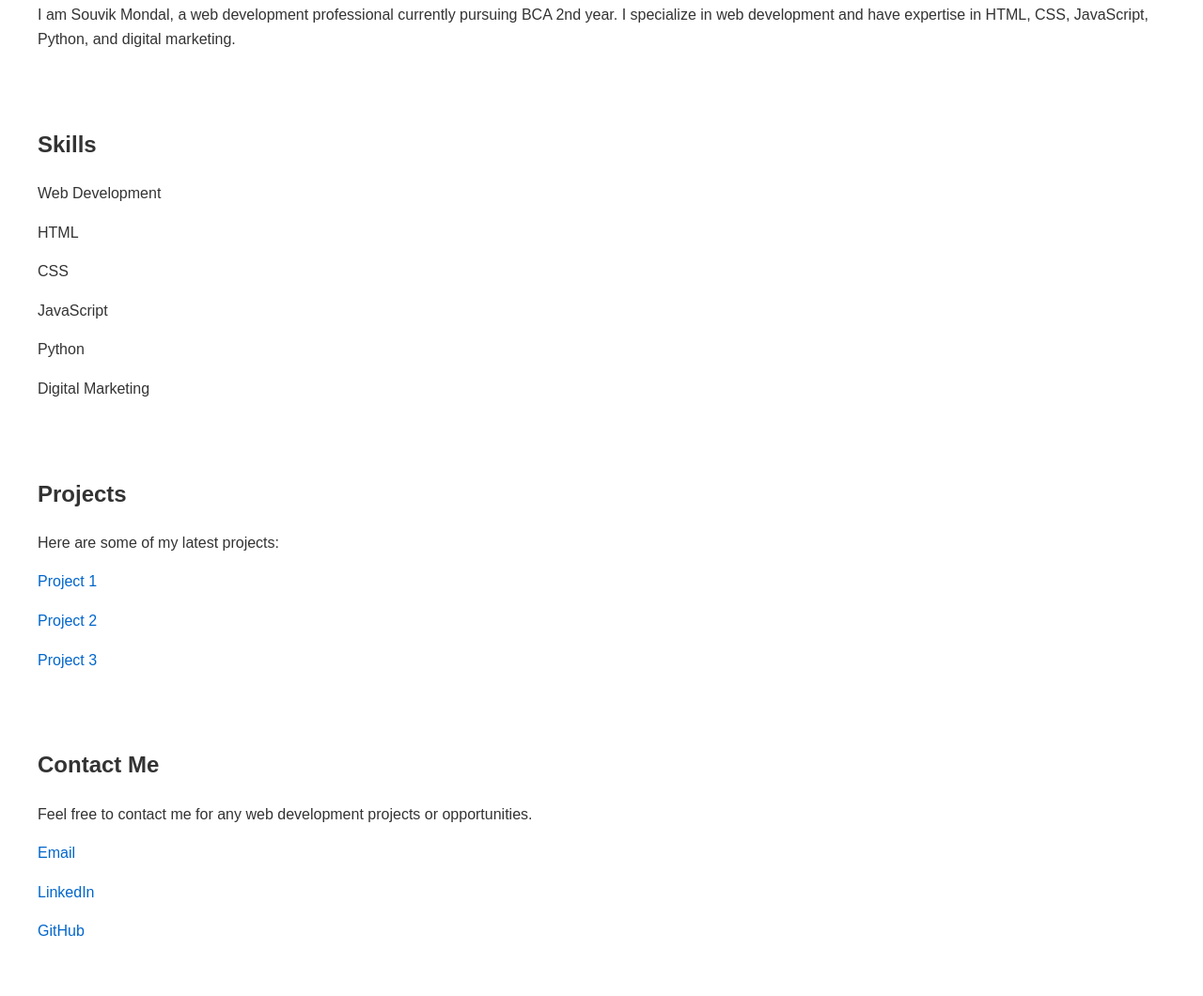
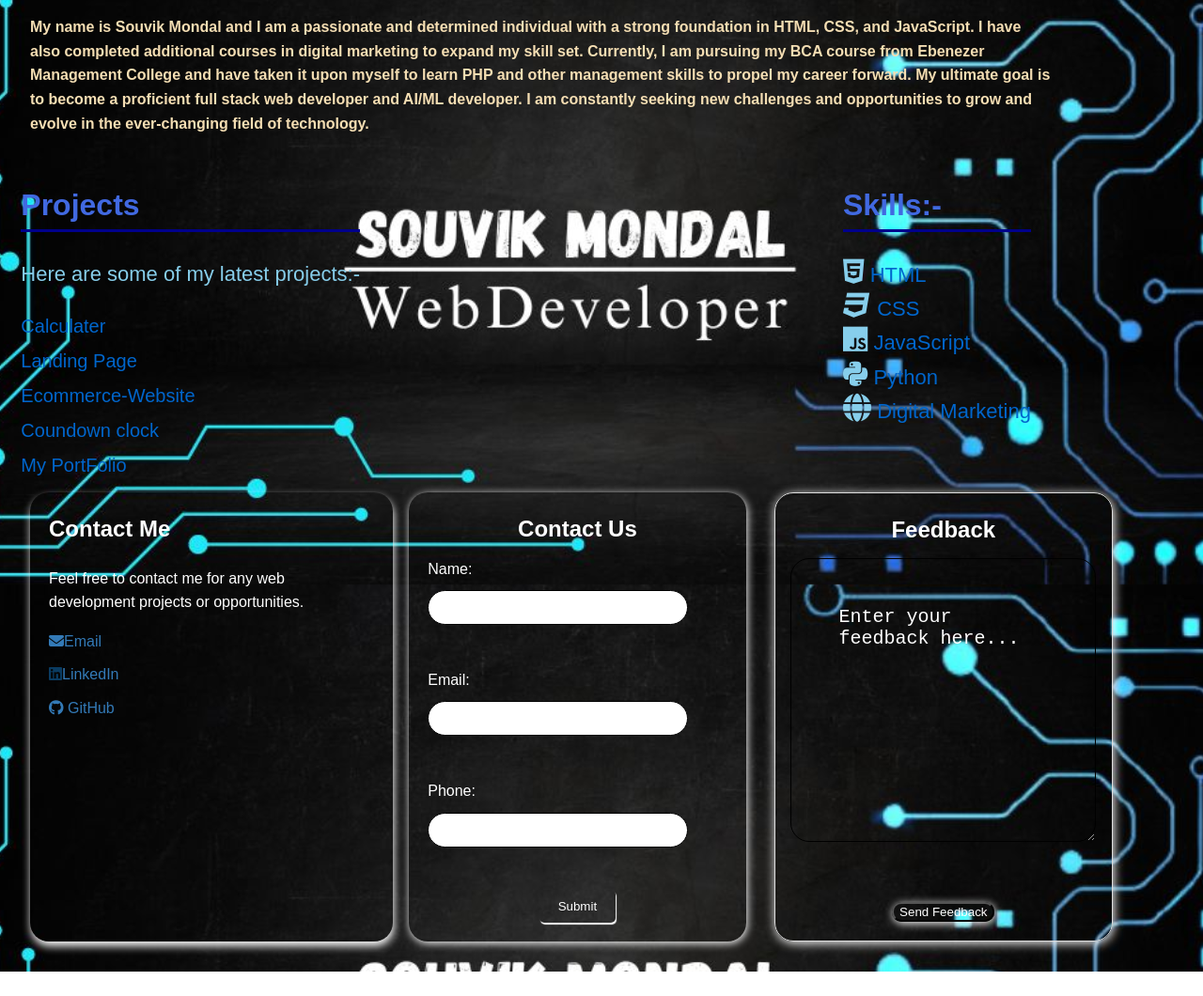
Before and after one commit to souvikmobdal2003/cordsoft, a plain HTML site: page port-folio/index.html in a window 1280 px wide. Shown: the part 178-1238 px from the top of the page at 94% size. After the commit the page ends 1212 px from the top, so only its background shows below. Drawn offline with Linux system fonts and the light colour scheme.

Commit message:
11/JUNe/2024
 All css work is done tody only animation and icon placing part is left

```diff
--- a/port-folio/a.css
+++ b/port-folio/a.css
@@ -2,25 +2,37 @@ body {
   font-family: Arial, sans-serif;
   line-height: 1.6;
   color: #333;
+  background-image: url('1.jpg');
+  background-size: cover;
+  width: 90%; /* changed from 1wh to 100% */
+  background-size: cover; /* make the image cover the entire page */
+  background-position: center; /* center the image */
+  height: 100vh; /* make the body element full height */
+  margin: 0; /* remove default margin */
+
 }
 
 header {
-    background-color: #333;
+  background-color: transparent;
   padding: 1rem;
   display: flex;
   justify-content: space-between;
+  border-radius: 5px;
 }
 
 header h1 {
   color: #fff;
   margin: 0;
+  text-align: center;
+  font-size: 40px;
 }
 
 nav ul {
   list-style: none;
-    margin: 0;
+
   padding: 0;
   display: flex;
+  font-size: 20px;
 }
 
 nav li {
@@ -46,14 +58,188 @@ section ul {
   padding: 0;
 }
 
-section li {
-    margin-bottom: 1rem;
-}
-
 section a {
   color: #0066cc;
   text-decoration: none;
 }
 
 section a:hover {
-    text-decoration: under
+  text-decoration: underline;
+}
+
+#about, #skills, #projects {
+  color: wheat;
+}
+
+#skills, #projects {
+   padding: 1px;
+ position: absolute;
+}
+
+#skills {
+  left: 70%;
+}
+
+#projects {
+  right: 70%;
+
+   }
+#projects li{
+    padding-bottom: 5px;
+    font-size: 20px;
+
+}
+
+#skills h2, #projects h2 {
+  font-size: 32px;
+  color: royalblue;
+  border-bottom: 3px solid darkblue;
+}
+
+#skills ul, #projects p {
+  font-size: 22px;
+  color: skyblue;
+}
+
+#skills i {
+  font-size: 30px;
+}
+
+#contact {
+display: flex;
+    justify-content: space-between;
+    position:relative;
+    width: 100%;
+    top: 300px;
+    background-color: transparent;
+    background-size: cover;
+}
+
+.contact-info {
+    width: 30%;
+    padding: 20px;
+    background-color: transparent;
+    border-radius: 20px;
+    box-shadow: 1px 5px 10px white;
+    color: white;
+}
+
+.contact-info h2 {
+    margin-top: 0;
+}
+
+.contact-info ul {
+    list-style: none;
+    padding: 0;
+    margin: 0;
+}
+
+.contact-info li {
+    margin-bottom: 10px;
+}
+
+.contact-info a {
+    text-decoration: none;
+    color: #337ab7;
+}
+
+.contact-info a:hover {
+    color: #23527c;
+}
+
+.contact-container {
+    width: 65%;
+    display: flex;
+    justify-content: space-between;
+}
+
+.contact-form {
+    width: 45%;
+    padding: 20px;
+    background-color: transparent;
+  border-radius: 20px;
+    box-shadow: 1px 2px 10px white;
+}
+
+.feedback {
+    width: 45%;
+    padding: 20px;
+    margin-left: 30px;
+    background-color: #fff;
+    border: 1px solid #ddd;
+    box-shadow: 1px 2px 10px white;
+}
+
+.contact-form h2, .feedback h2 {
+    margin-top: 0;
+    color: white;
+    margin-bottom: 10px;
+    text-align: center;
+}
+
+label {
+    display: block;
+    margin-bottom: 10px;
+    color: white;
+}
+
+input[type="text"], input[type="email"], input[type="tel"] {
+    width: 80%;
+    padding: 10px;
+    margin-bottom: 20px;
+    border: 1px solid black;
+    border-radius: 30px;
+}
+
+input[type="submit"] {
+    background-color: transparent;
+    box-shadow: 1px 2px 1px white;
+    color:white;
+     display: block; /* make submit button a block element */
+  margin: 0 auto; /* center the submit button */
+  padding: 10px 20px; /* add some padding to submit button */
+  border: none; /* remove border from submit button */
+  border-radius: 5px; /* add a rounded corner to submit button */
+  cursor: pointer;
+}
+
+input[type="submit"]:hover {
+    background-color: #3e8e41;
+}
+
+.feedback {
+    display: flex;
+    flex-direction: column;
+    align-items: center;
+    background-color: transparent;
+    border-radius: 20px;
+    box-shadow: 1px 2px 12px white;
+
+}
+
+.feedback h2 {
+    margin-bottom: 10px;
+    color: white;
+}
+
+.feedback textarea {
+    width: 70%;
+    padding: 50px;
+    background-color: transparent;
+    border-radius: 20px;
+    border: 1px solid; white;
+    height: 200px;
+}
+
+.feedback button {
+    margin-top: auto;
+     background-color: transparent;
+    border-radius: 10px ;
+    box-shadow: 1px 2px 10px;
+    color: white;
+
+}
+.feedback textarea::placeholder {
+    color: white;
+    font-size: 20px;
+}
--- a/port-folio/index.html
+++ b/port-folio/index.html
@@ -5,6 +5,7 @@
     <meta name="viewport" content="width=device-width, initial-scale=1.0">
     <title>Souvik Mondal</title>
     <link rel="stylesheet" href="a.css">
+    <link rel="stylesheet" href="https://cdnjs.cloudflare.com/ajax/libs/font-awesome/6.5.2/css/all.min.css" />
 </head>
 <body>
     <header>
@@ -18,39 +19,97 @@
             </ul>
         </nav>
     </header>
+    <main>
         <section id="about">
             <h2>About Me</h2>
-        <p>I am Souvik Mondal, a web development professional currently pursuing BCA 2nd year. I specialize in web development and have expertise in HTML, CSS, JavaScript, Python, and digital marketing.</p>
+            <p><b>My name is Souvik Mondal and I am a passionate and determined individual with a strong foundation in HTML, CSS, and JavaScript. I have also completed additional courses in digital marketing to expand my skill set. Currently, I am pursuing my BCA course from Ebenezer Management College and have taken it upon myself to learn PHP and other management skills to propel my career forward. My ultimate goal is to become a proficient full stack web developer and AI/ML developer. I am constantly seeking new challenges and opportunities to grow and evolve in the ever-changing field of technology.</b></p>
         </section>
         <section id="skills">
-        <h2>Skills</h2>
+            <h2>Skills:-</h2>
+
+
             <ul>
-            <li>Web Development</li>
-            <li>HTML</li>
-            <li>CSS</li>
-            <li>JavaScript</li>
-            <li>Python</li>
-            <li>Digital Marketing</li>
+
+                <li>
+                    <i class="fa-brands fa-html5"></i>
+               <a href="#"> HTML
+               </a>
+           </li>
+                <li>
+
+                    <i class="fa-brands fa-css3"></i>
+                    <a href="#">
+                CSS
+            </a>
+        </li>
+                <li>
+                    <i class="fa-brands fa-js"></i>
+                    <a href="#">
+                JavaScript
+            </a>
+        </li>
+                <li>
+                    <i class="fa-brands fa-python"></i>
+                    <a href="#">
+                     Python</li>
+                 </a>
+
+                <li>
+              <i class="fa-solid fa-globe"></i>
+              <a href="#">
+                Digital Marketing
+            </a>
+        </li>
+
             </ul>
         </section>
         <section id="projects">
             <h2>Projects</h2>
-        <p>Here are some of my latest projects:</p>
+            <p>Here are some of my latest projects:-</p>
             <ul>
-            <li><a href="project1.html">Project 1</a></li>
-            <li><a href="project2.html">Project 2</a></li>
-            <li><a href="project3.html">Project 3</a></li>
+                <li><a href="project1.html">Calculater</a></li>
+                <li><a href="project2.html">Landing Page</a></li>
+                <li><a href="project3.html">Ecommerce-Website</a></li>
+                <li><a href="project3.html">Coundown clock</a></li>
+                <li><a href="project3.html">My PortFolio</a></li>
             </ul>
         </section>
         <section id="contact">
+          <div class="contact-info">
             <h2>Contact Me</h2>
             <p>Feel free to contact me for any web development projects or opportunities.</p>
             <ul>
-            <li><a href="mailto:souvik@example.com">Email</a></li>
-            <li><a href="https://www.linkedin.com/in/souvikmondal" target="_blank">LinkedIn</a></li>
-            <li><a href="https://www.github.com/souvikmondal" target="_blank">GitHub</a></li>
+                <li>
+
+                    <a href="mailto:souvik@example.com"><i class="fa-solid fa-envelope"></i>Email</a></li>
+                <li><a href="https://www.linkedin.com/in/souvikmondal" target="_blank">
+                 <i class="fa-brands fa-linkedin" style="color: #0a3b61;"></i>LinkedIn</a></li>
+                <li><a href="https://www.github.com/souvikmondal" target="_blank"><i class="fa-brands fa-github" ></i> GitHub</a></li>
             </ul>
+        </div>
+        <div class="contact-container">
+        <div class="contact-form">
+            <h2>Contact Us</h2>
+            <form>
+                <label for="name">Name:</label>
+                <input type="text" id="name" name="name"><br><br>
+                <label for="email">Email:</label>
+                <input type="email" id="email" name="email"><br><br>
+                <label for="phone">Phone:</label>
+                <input type="tel" id="phone" name="phone"><br><br>
+                <input type="submit" value="Submit">
+            </form>
+        </div>
+        <div class="feedback">
+            <h2>Feedback</h2>
+            <textarea placeholder="Enter your feedback here..."></textarea>
+            <button>Send Feedback</button>
+        </div>
+    </div>
+
         </section>
-    <script src="scripts.js"></script>
+
+    </main>
+
 </body>
 </html>
```
Also changed, not shown: port-folio/1.jpg (added). Lines whose indentation alone changed are shown as unchanged.
